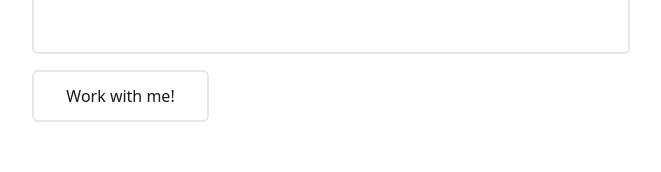
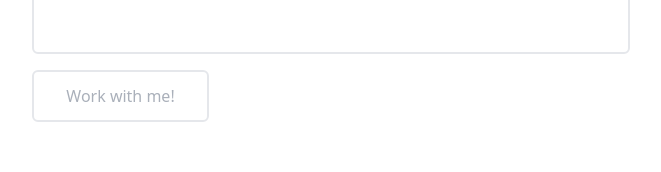
Before and after one commit to RobinNeyrinck/Portfolio, a React (Vite) app: page / in a window 1280 px wide. Shown: the part 1878-2050 px from the top of the page, without its empty margins (309-970 px from the left). Built offline with nearby package versions, Linux system fonts and the light colour scheme.

Commit message:
fixed more styling

```diff
--- a/src/components/Contact.jsx
+++ b/src/components/Contact.jsx
@@ -31,7 +31,7 @@ function Contact() {
 					></textarea>
 					<button
 						type="button"
-						className="inline-block w-max rounded-md border-2 px-8 py-3 text-center text-base font-medium dark:drop-shadow-md dark:hover:stroke-white"
+						className="inline-block w-max rounded-md border-2 px-8 py-3 text-center text-base font-medium text-grey dark:drop-shadow-md dark:hover:stroke-white"
 					>
 						Work with me!
 					</button>
--- a/tailwind.config.cjs
+++ b/tailwind.config.cjs
@@ -5,6 +5,9 @@ module.exports = {
 	theme: {
 		extend: {
 			fontFamily: ['inter', 'serif'],
+			colors: {
+				grey: '#aab0ba',
+			},
 		},
 	},
 	plugins: [],
```
